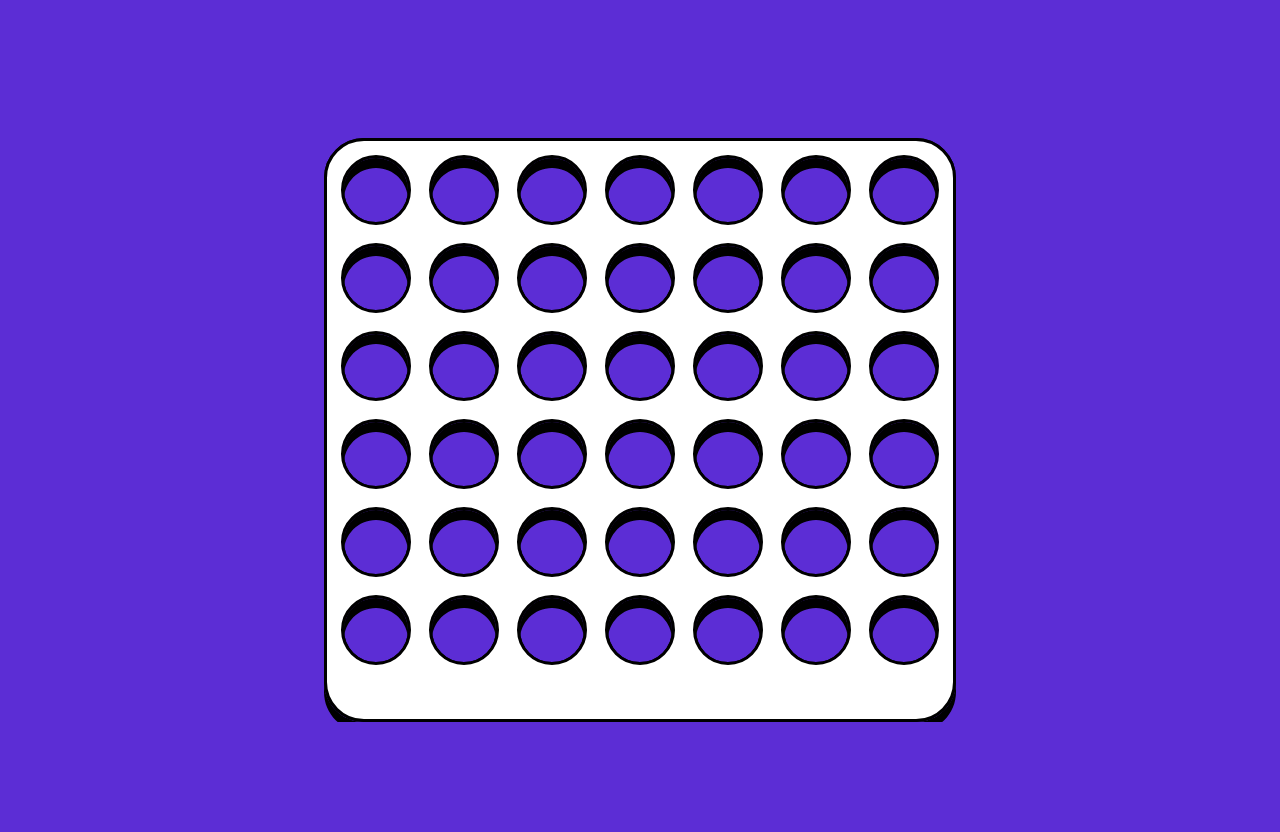
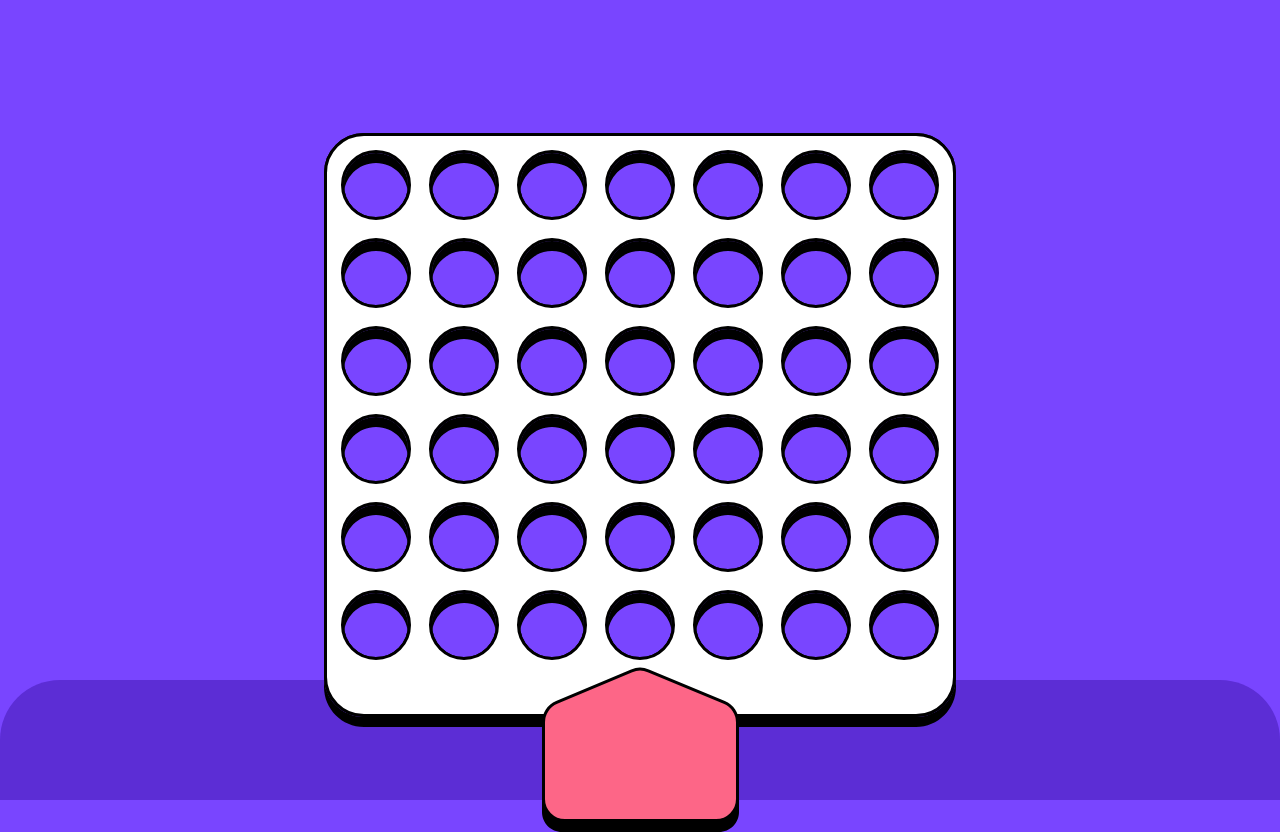
Before and after one commit to AlbaOngaro/connect-four-game, a Next.js app: page /game in a window 1280 px wide. Before the commit the page ends 800 px from the top, so only its background shows below. Built offline with nearby package versions, Linux system fonts and the light colour scheme.

Commit message:
feat: added grid footer

```diff
--- a/next.config.js
+++ b/next.config.js
@@ -1,6 +1,9 @@
 /** @type {import('next').NextConfig} */
 const nextConfig = {
   reactStrictMode: true,
-}
+  compiler: {
+    emotion: true,
+  },
+};
 
-module.exports = nextConfig
+module.exports = nextConfig;
--- a/src/components/grid/Grid.styles.ts
+++ b/src/components/grid/Grid.styles.ts
@@ -5,7 +5,7 @@ export const container = css`
   background-repeat: no-repeat;
 	background-size: cover;
   width: 632px;
-  height: 584px;
+  height: 594px;
   position: relative;
 
   &::after {
--- a/src/components/grid/Grid.tsx
+++ b/src/components/grid/Grid.tsx
@@ -4,6 +4,7 @@ import { Piece } from "components/piece/Piece";
 import { GridHeader } from "components/grid/header/GridHeader";
 import { hasFourInARow } from "utils/hasFourInARow";
 import { getInitialGrid } from "utils/getInitialGrid";
+import { Footer } from "components/grid/footer/Footer";
 
 export function Grid() {
   const [grid, setGrid] = useState<number[][]>(getInitialGrid());
@@ -29,6 +30,8 @@ export function Grid() {
             ))
           )}
         </div>
+
+        <Footer />
       </article>
     </div>
   );
--- /dev/null
+++ b/src/components/grid/footer/Footer.styles.ts
@@ -0,0 +1,11 @@
+import { css } from "@emotion/react";
+
+export const footer = css`
+  position: absolute;
+  bottom: -105px;
+  z-index: 10;
+  display: flex;
+  justify-content: center;
+  width: 100%;
+  height: fit-content;
+`;
--- /dev/null
+++ b/src/components/grid/footer/Footer.tsx
@@ -0,0 +1,10 @@
+/* eslint-disable @next/next/no-img-element */
+import * as styles from "./Footer.styles";
+
+export function Footer() {
+  return (
+    <footer css={styles.footer}>
+      <img src="/images/turn-background-red.svg" alt="turn" />
+    </footer>
+  );
+}
--- a/src/pages/_app.tsx
+++ b/src/pages/_app.tsx
@@ -1,13 +1,16 @@
 import { Global } from "@emotion/react";
 import type { AppProps } from "next/app";
+import { useRouter } from "next/router";
 
 import { GameStateProvider } from "providers/game-state/GameStateProvider";
 import { globalStyles } from "styles/global.styles";
 
 export default function App({ Component, pageProps }: AppProps) {
+  const { asPath } = useRouter();
+
   return (
     <>
-      <Global styles={globalStyles} />
+      <Global styles={globalStyles(asPath === "/game")} />
       <GameStateProvider>
         <Component {...pageProps} />
       </GameStateProvider>
--- a/src/styles/global.styles.ts
+++ b/src/styles/global.styles.ts
@@ -1,6 +1,6 @@
 import { css } from "@emotion/react";
 
-export const globalStyles = css`
+export const globalStyles = (isGamePage: boolean) => css`
   *,
   *::before,
   *::after {
@@ -10,7 +10,25 @@ export const globalStyles = css`
   html,
   body {
     margin: 0;
-		background-color: #5C2DD5;
     font-family: "Space Grotesk";
   }
+
+  body {
+    background-color: #7945FF;
+
+		&::after {
+			content: "";
+			width: 100%;
+			height: ${isGamePage ? "15%" : "100%"};
+			display: block;
+			position: fixed;
+			background-color: #5C2DD5;
+			z-index: -1;
+			bottom: 0;
+			left: 0;
+			right: 0;
+			border-radius: ${isGamePage ? "60px 60px 0px 0px": 0};
+			transition: all .5s ease-in-out;
+		}
+  }
 `;
```
Also changed, not shown: .babelrc (deleted). Lines whose indentation alone changed are shown as unchanged.
